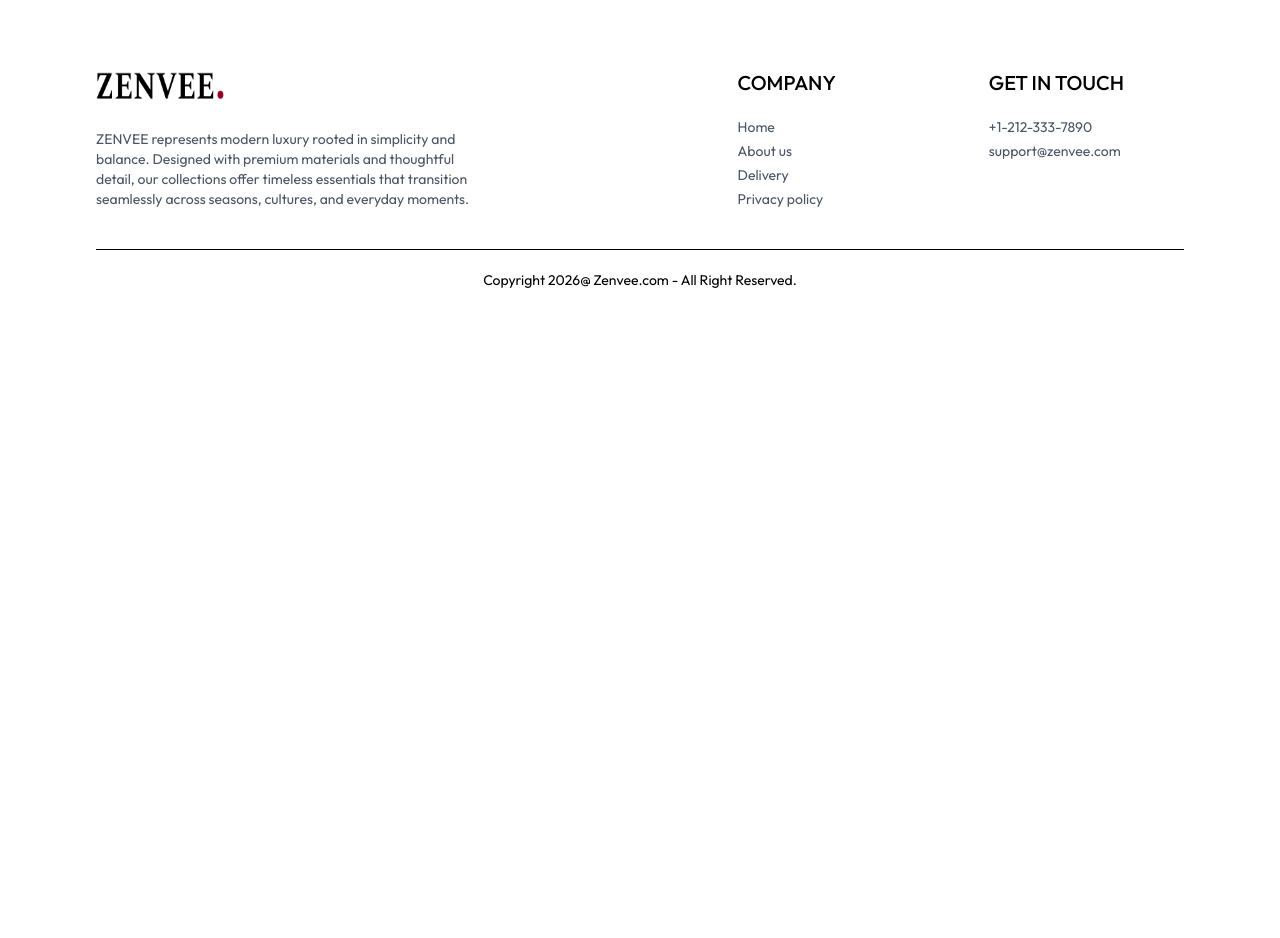
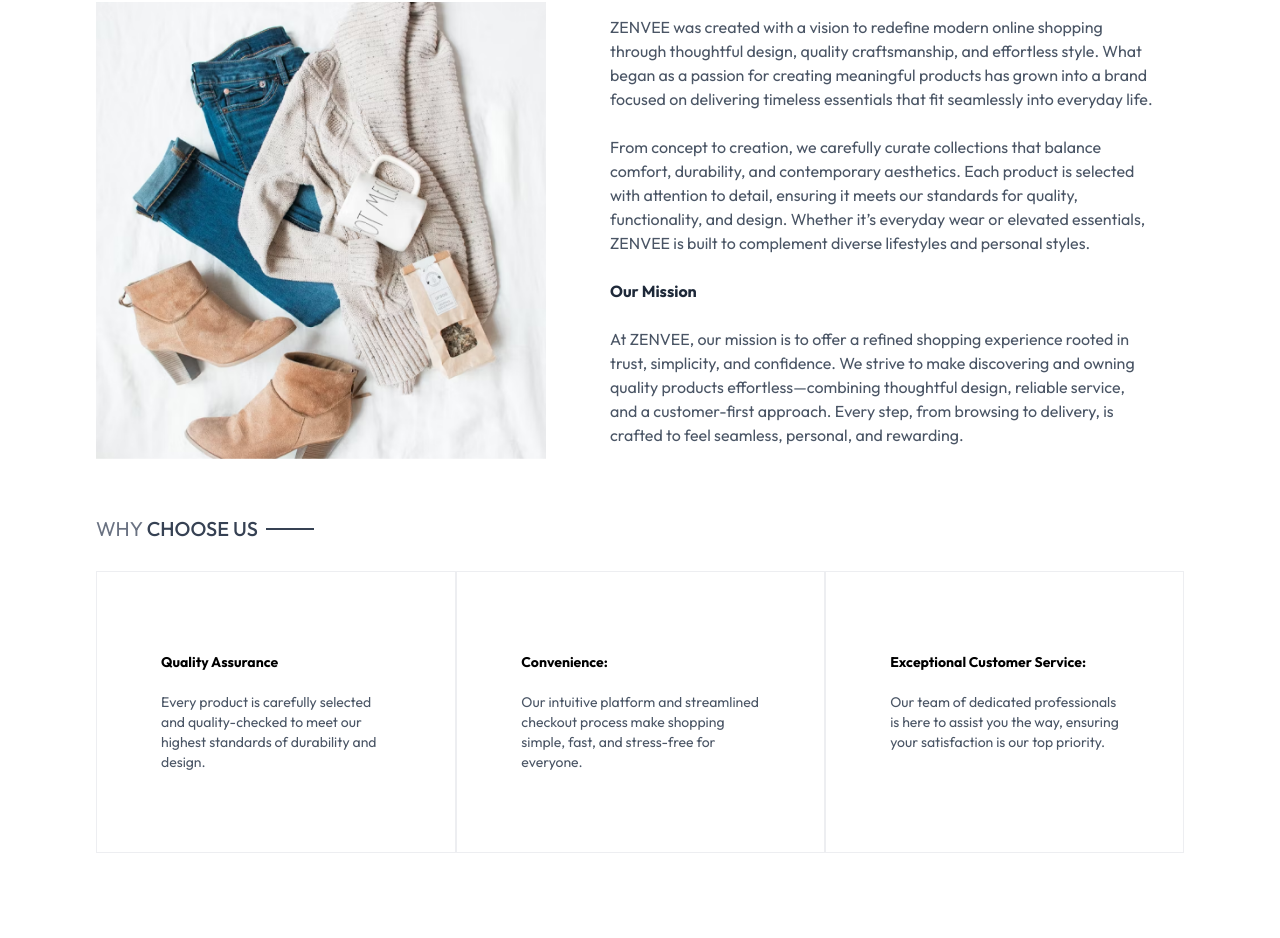
Before and after one commit to Mukesh-KB1/Ecommerce-Web-App, a React app in the folder frontend/: page /about in a window 1280 px wide. Shown: the part 195-1133 px from the top of the page. Before the commit the page ends 800 px from the top, so only its background shows below. Built offline with nearby package versions, Linux system fonts and the light colour scheme; the HTML template or start-up script is replaced by a standard one.

Commit message:
About-OrdersUI-contact-loginUI Updated

```diff
--- a/frontend/src/components/Navbar.jsx
+++ b/frontend/src/components/Navbar.jsx
@@ -58,7 +58,7 @@
                 <img onClick={handleSearchClick} src={assets.search_icon} alt="Search Icon" className='w-5 cursor-pointer' />
 
                 <div className='group relative'>
-                    <img className='w-5 cursor-pointer' src={assets.profile_icon} alt="Profile-Icon" />
+                    <Link to={'/login'}><img className='w-5 cursor-pointer' src={assets.profile_icon} alt="Profile-Icon" /></Link>
                     <div className='group-hover:block hidden absolute dropdown-menu right-0 pt-4'>
                         <div className='flex flex-col gap-2 w-36 py-3 px-5 bg-slate-100 text-gray-500 rounded'>
                             <p className='cursor-pointer hover:text-black'>My Profile</p>
--- a/frontend/src/pages/About.jsx
+++ b/frontend/src/pages/About.jsx
@@ -1,8 +1,49 @@
 import React from 'react'
+import Title from '../components/Title'
+import { assets } from '../assets/assets'
+import NewsLetterBox from '../components/NewsLetterBox'
 
 function About() {
   return (
-    <div>About</div>
+    <div>
+
+      <div className='text-2xl text-center pt-8 border-t'>
+        <Title text1={'ABOUT'} text2={'US'} />
+      </div>
+
+      <div className='my-10 flex flex-col md:flex-row gap-16'>
+        <img className='w-full md:max-w-112.5' src={assets.about_img} alt="" />
+        <div className='flex flex-col justify-center gap-6 md:w-2/4 text-gray-600'>
+          <p>ZENVEE was created with a vision to redefine modern online shopping through thoughtful design, quality craftsmanship, and effortless style. What began as a passion for creating meaningful products has grown into a brand focused on delivering timeless essentials that fit seamlessly into everyday life.</p>
+          <p>From concept to creation, we carefully curate collections that balance comfort, durability, and contemporary aesthetics. Each product is selected with attention to detail, ensuring it meets our standards for quality, functionality, and design. Whether it’s everyday wear or elevated essentials, ZENVEE is built to complement diverse lifestyles and personal styles.</p>
+          <b className='text-gray-800'>Our Mission</b>
+          <p>At ZENVEE, our mission is to offer a refined shopping experience rooted in trust, simplicity, and confidence. We strive to make discovering and owning quality products effortless—combining thoughtful design, reliable service, and a customer-first approach. Every step, from browsing to delivery, is crafted to feel seamless, personal, and rewarding.</p>
+        </div>
+      </div>
+
+      <div className='text-xl py-4'>
+        <Title text1={'WHY'} text2={'CHOOSE US'} />
+      </div>
+
+      <div className='flex flex-col md:flex-row text-sm mb-20'>
+        <div className='border border-gray-200/70 px-10 md:px-16 py-8 sm:py-20 flex flex-col gap-5'>
+          <b>Quality Assurance</b>
+          <p className='text-gray-600'>Every product is carefully selected and quality-checked to meet our highest standards of durability and design.</p>
+        </div>
+
+        <div className='border border-gray-200/70 px-10 md:px-16 py-8 sm:py-20 flex flex-col gap-5'>
+          <b>Convenience:</b>
+          <p className='text-gray-600'>Our intuitive platform and streamlined checkout process make shopping simple, fast, and stress-free for everyone.</p>
+        </div>
+
+        <div className='border border-gray-200/70 px-10 md:px-16 py-8 sm:py-20 flex flex-col gap-5'>
+          <b>Exceptional Customer Service:</b>
+          <p className='text-gray-600'>Our team of dedicated professionals is here to assist you the way, ensuring your satisfaction is our top priority.</p>
+        </div>
+      </div>
+
+      <NewsLetterBox />
+    </div>
   )
 }
 
--- a/frontend/src/pages/Contact.jsx
+++ b/frontend/src/pages/Contact.jsx
@@ -1,8 +1,31 @@
 import React from 'react'
+import Title from '../components/Title'
+import { assets } from '../assets/assets'
+import NewsLetterBox from '../components/NewsLetterBox'
 
 function Contact() {
   return (
-    <></>
+    <div>
+
+      <div className='text-center text-2xl pt-10 border-t'>
+        <Title text1={'CONTACT'} text2={'US'} />
+      </div>
+
+      <div className='my-10 flex flex-col justify-center md:flex-row gap-10 mb-28'>
+        <img className='w-full md:max-w-120' src={assets.contact_img} alt="" />
+        <div className='flex flex-col justify-center items-start gap-6'>
+          <p className='font-semibold text-xl text-gray-600'>Our Store</p>
+          <p className='text-gray-500'>54709 Willms Station <br/> Suite 350, Washington, USA</p>
+          <p className='text-gray-500'>Tel: (415) 555-0132 <br/> Email: admin@zenvee.com</p>
+          <p className='font-semibold text-xl text-gray-600'>Careers at Zenvee</p>
+          <p className='text-gray-500'>Learn more about our teams and job openings.</p>
+
+          <button className='border border-black px-8 py-4 text-sm hover:bg-black hover:text-white transition-all duration-500'>Explore Jobs</button>
+        </div>
+      </div>
+
+      <NewsLetterBox />
+    </div>
   )
 }
 
--- a/frontend/src/pages/Login.jsx
+++ b/frontend/src/pages/Login.jsx
@@ -1,8 +1,33 @@
-import React from 'react'
+import React, { useState } from 'react'
 
 function Login() {
+
+  const[currentState,setCurrentState] = useState('Sign Up');
+
+  const onSubmitChange = async(e)=>{
+    e.preventDefault();
+  }
+
   return (
-    <div>Login</div>
+    <form onSubmit={onSubmitChange} className='flex flex-col items-center w-[90%] sm:max-w-96 m-auto mt-14 gap-4 text-gray-800'>
+      <div className='inline-flex items-center gap-2 mb-2 mt-10'>
+        <p className='prata-regular text-3xl'>{currentState}</p>
+        <hr className='border-none h-[1.5px] w-8 bg-gray-800' />
+      </div>
+      {currentState === 'Login' ? ' ': <input type="text" className='w-full px-3 py-2 border border-gray-800' placeholder='Name' required/>}
+      <input type="email" className='w-full px-3 py-2 border border-gray-800' placeholder='Email' required/>
+      <input type="password" className='w-full px-3 py-2 border border-gray-800' placeholder='Password' required/>
+      <div className='w-full flex justify-between text-sm -mt-2'>
+        <p className='cursor-pointer'>Forgot your password?</p>
+        {
+          currentState === 'Login' ?
+          <p onClick={()=>setCurrentState('Sign Up')} className='cursor-pointer'>Create account</p>
+          : <p onClick={()=>setCurrentState('Login')} className='cursor-pointer'>Login Here</p>
+        }
+      </div>
+      <button className='bg-black text-white font-light px-8 py-2 mt-4'>{currentState ==='Login' ? 'Sign In' : 'Sign Up'}</button>
+
+    </form>
   )
 }
 
--- a/frontend/src/pages/Orders.jsx
+++ b/frontend/src/pages/Orders.jsx
@@ -1,8 +1,48 @@
 import React from 'react'
+import { UseShopContext } from '../context/ShopContext'
+import Title from '../components/Title';
 
 function Orders() {
+
+  const { products, currency } = UseShopContext();
+
   return (
-    <div>Orders</div>
+    <div className='border-t pt-16'>
+
+      <div className='text-2xl'>
+        <Title text1={'MY'} text2={'ORDERS'} />
+      </div>
+
+      <div>
+        {
+          products.slice(1, 4).map((item, index) => (
+            <div key={index} className='py-4 border-t border-b border-black/10 text-gray-700 flex flex-col md:flex-row md:items-center md:justify-between gap-4'>
+              <div className='flex items-start gap-6 text-sm'>
+                <img className='w-16 sm:w-20' src={item.image[0]} alt="" />
+                <div>
+                  <p className='sm:text-base font-medium'>{item.name}</p>
+                  <div className='flex items-center gap-3 mt-2 text-base text-gray-700'>
+                    <p className='text-lg'>{currency}{item.price}</p>
+                    <p>Quantity: 1</p>
+                    <p>Size: M</p>
+                  </div>
+                  <p className='mt-2'>Date: <span className='text-gray-400'>14, jan, 2026</span></p>
+                </div>
+              </div>
+              <div className='md:w-1/2 flex justify-between'>
+                <div className='flex items-center gap-2'>
+                  <p className='min-w-2 h-2 rounded-full bg-green-500'></p>
+                  <p className='text-sm md:text-base'>Ready to ship</p>
+                </div>
+                <button className="border border-black/10 px-4 py-2 text-sm font-medium rounded-md hover:border-black/20 transition">
+                  Track Order
+                </button>
+              </div>
+            </div>
+          ))
+        }
+      </div>
+    </div>
   )
 }
 
```
